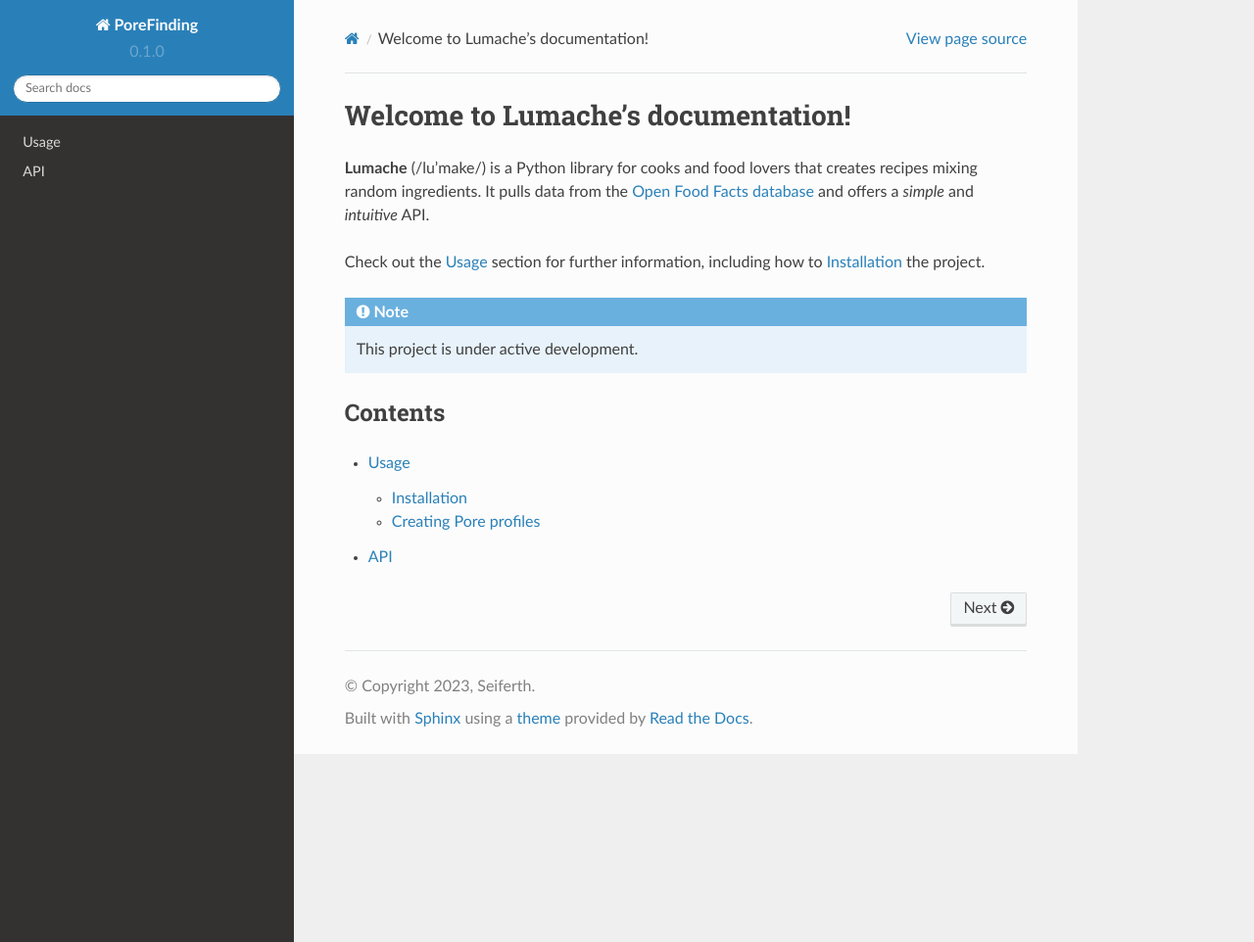
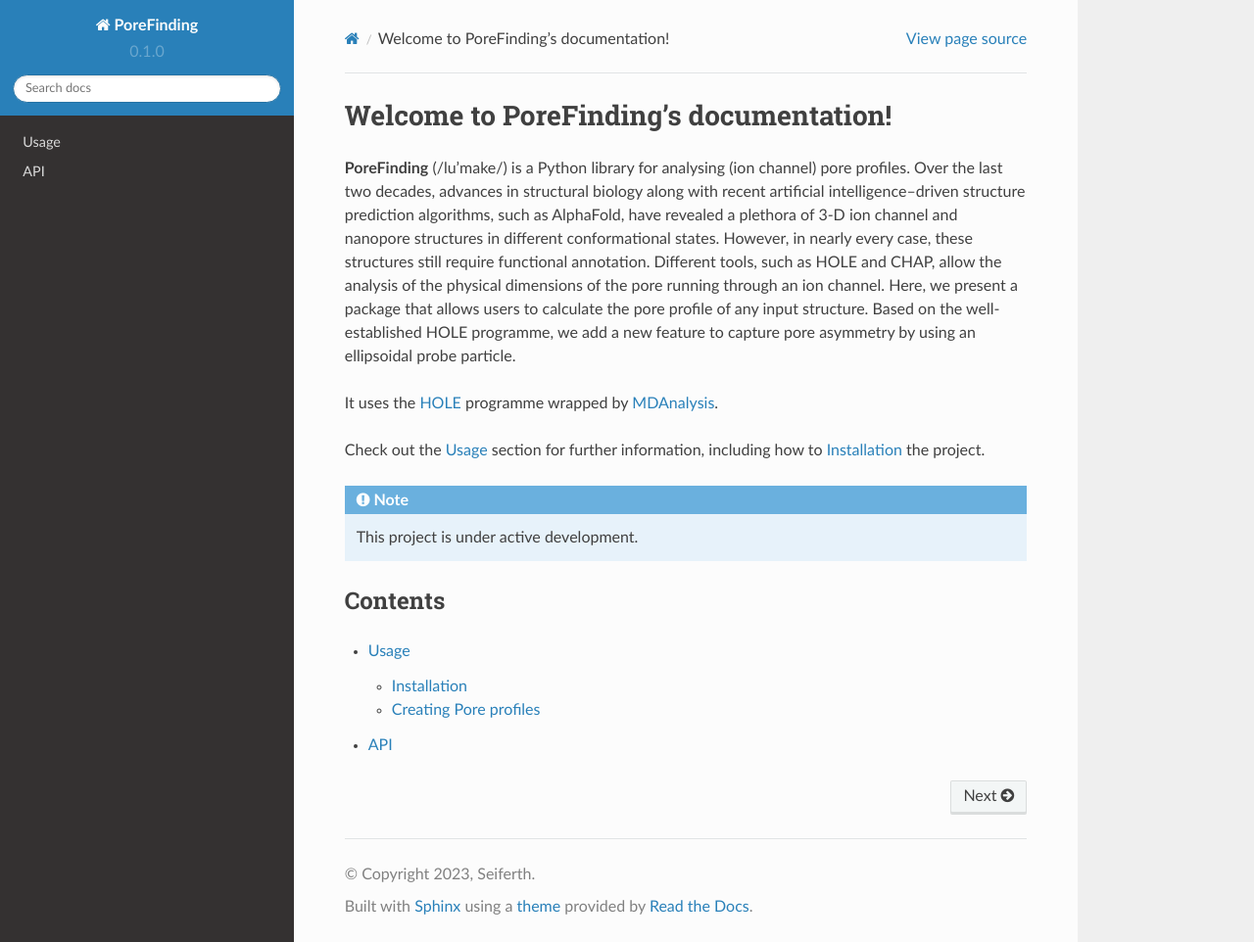
Before and after one commit to DSeiferth/PoreAnalyser, a Sphinx documentation site: the page built from docs/source/index.rst, in a window 1280 px wide and 962 px high. Shown: the whole window at 98% size. Built offline with Sphinx 7.4.7 and the Read the Docs theme 2.0.0, drawn with Linux system fonts in a browser that asks for light colours.

Commit message:
links 2 HOLE MDA

```diff
--- a/docs/source/index.rst
+++ b/docs/source/index.rst
@@ -1,10 +1,13 @@
-Welcome to Lumache's documentation!
+Welcome to PoreFinding's documentation!
 ===================================
 
-**Lumache** (/lu'make/) is a Python library for cooks and food lovers
-that creates recipes mixing random ingredients.
-It pulls data from the `Open Food Facts database <https://world.openfoodfacts.org/>`_
-and offers a *simple* and *intuitive* API.
+**PoreFinding** (/lu'make/) is a Python library for analysing (ion channel)
+pore profiles.
+Over the last two decades, advances in structural biology along with recent artificial intelligence–driven structure prediction algorithms, such as AlphaFold, have revealed a plethora of 3-D ion channel and nanopore structures in different conformational states. However, in nearly every case, these structures still require functional annotation. Different tools, such as HOLE and CHAP, allow the analysis of the physical dimensions of the pore running through an ion channel. Here, we present a package that allows users to calculate the pore profile of any input structure. Based on the well-established HOLE programme, we add a new feature to capture pore asymmetry by using an ellipsoidal probe particle.
+
+
+It uses the `HOLE <https://github.com/osmart/hole2/>`_
+programme wrapped by `MDAnalysis <https://github.com/MDAnalysis/mdanalysis>`_.
 
 Check out the :doc:`usage` section for further information, including
 how to :ref:`installation` the project.
--- a/pyproject.toml
+++ b/pyproject.toml
@@ -3,6 +3,6 @@
 build-backend = "flit_core.buildapi"
 
 [project]
-name = "lumache"
-authors = [{name = "Graziella", email = "graziella@lumache"}]
+name = "PoreFinding"
+authors = [{name = "David Seiferth", email = "david.seiferth@oriel.ox.ac.uk"}]
 dynamic = ["version", "description"]
```
